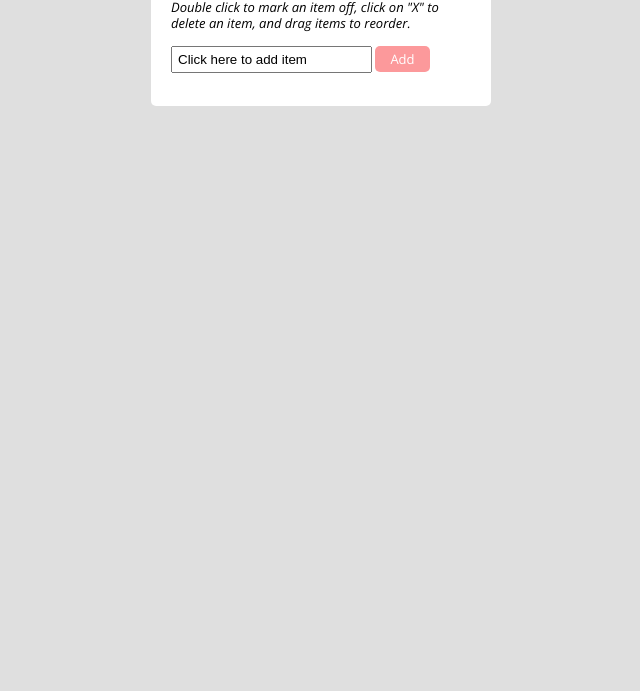
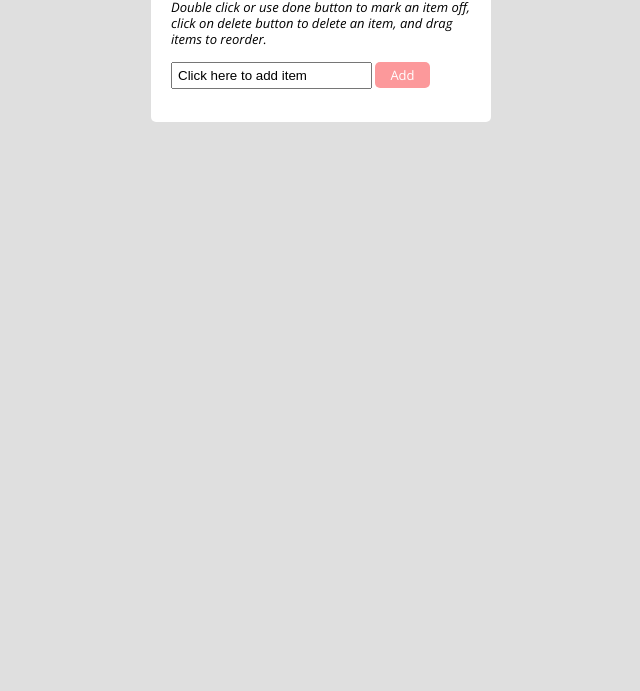
Before and after one commit to SwethaaSundar/To-do-list-app, a plain HTML site: page index.html in a window 1280 px wide. Shown: the part 109-800 px from the top of the page, without its empty margins (319-959 px from the left). Drawn offline with nearby package versions, Linux system fonts and the light colour scheme.

Commit message:
updated the text

```diff
--- a/index.html
+++ b/index.html
@@ -10,7 +10,7 @@
 <body>
     <div class="container">
     <h2>To do list app</h2>
-    <p><em>Double click to mark an item off, click on "X" to delete an item, and drag items to reorder.</em></p>
+    <p><em>Double click or use done button to mark an item off, click on delete button to delete an item, and drag items to reorder.</em></p>
 
     <form name="toDoList">
     <input type="text" id="input" name="ListItem" onfocus="this.value=''" value="Click here to add item">
```
